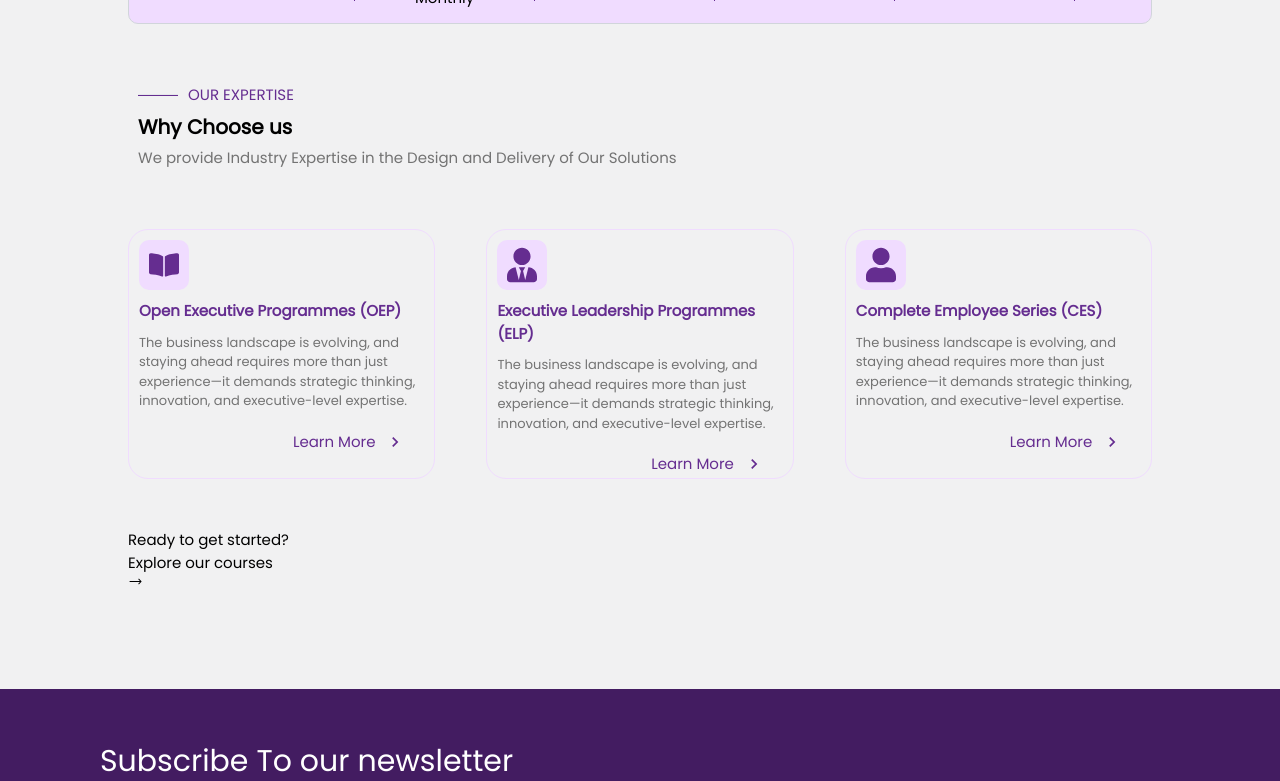
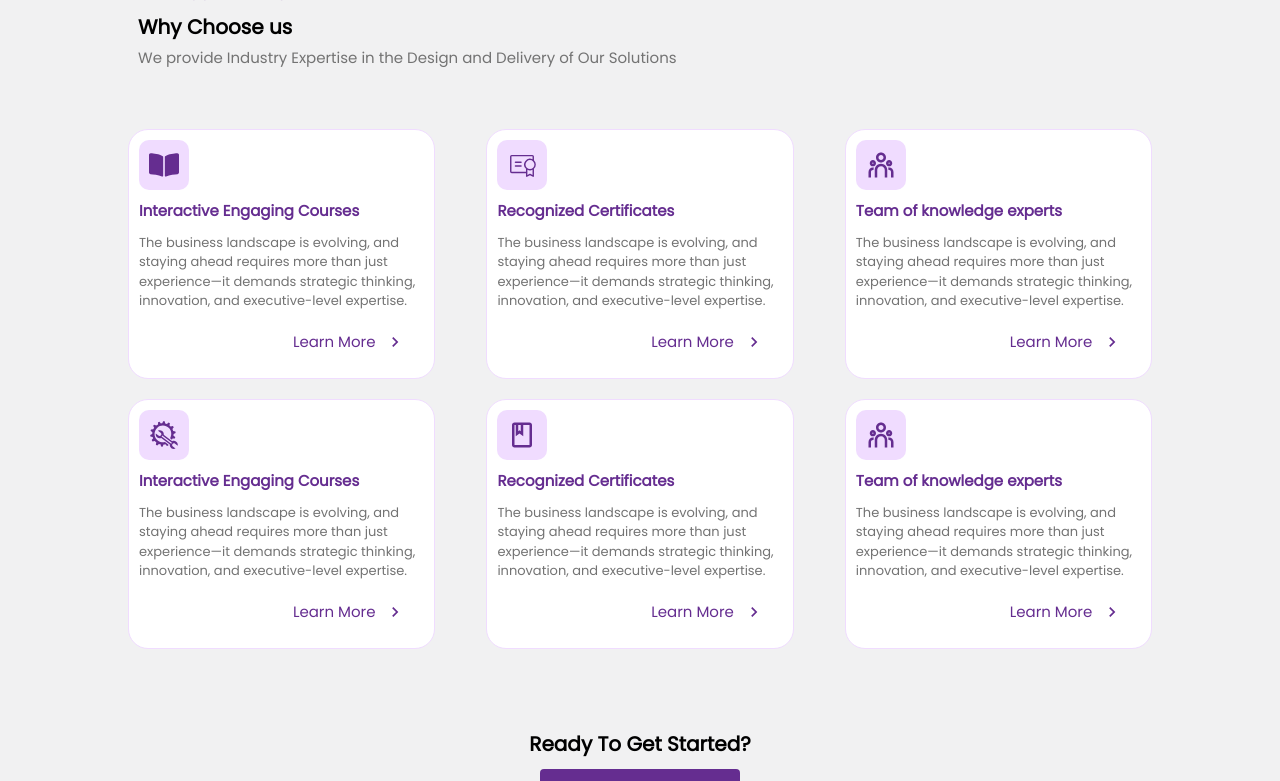
Before and after one commit to Crosstie-Solutions/website-frontend, a React (Vite) app: page /about-us in a window 1280 px wide. Shown: the part 2260-3041 px from the top of the page. Built offline with nearby package versions, Linux system fonts and the light colour scheme.

Commit message:
working on about page

```diff
--- a/src/components/WhyChooseUs/WhyChooseUs.jsx
+++ b/src/components/WhyChooseUs/WhyChooseUs.jsx
@@ -5,8 +5,10 @@ import { FaUserTie } from "react-icons/fa";
 import { Link } from 'react-router-dom';
 import { FaUser } from "react-icons/fa";
 import { HiArrowLongRight } from "react-icons/hi2";
-
-
+import { PiCertificateLight } from "react-icons/pi";
+import { RiTeamLine } from "react-icons/ri";
+import { GiAutoRepair } from "react-icons/gi";
+import { MdOutlineClass } from "react-icons/md";
 
 
 function WhyChooseUs() {
@@ -32,13 +34,13 @@ function WhyChooseUs() {
         {/* Training Programmes */}
 
         {solution==="Training Programmes" &&
-        <div className='flex items-center justify-between h-auto large:flex-row w-100 small:flex-col small:gap-3 large:gap-0'>
+        <div className='flex flex-wrap items-center justify-between h-auto large:flex-row w-100 small:flex-col small:gap-3 large:gap-2'>
 
-            <div className='flex flex-col gap-1 p-1 border border-crossIconBg large:w-30 h-250px text-15px rounded-20 small:w-100'>
+            <div className='flex flex-col gap-1 p-1 bg-white border border-crossIconBg large:w-30 h-250px text-15px rounded-20 small:w-100'>
 
                 <div className='flex items-center justify-center p-1 rounded-10 bg-crossIconBg h-50px w-50px'><FaBookOpen className='text-crossLightPurple text-50px'/></div>
 
-                <h3 className='font-bold text-crossLightPurple'>Open Executive Programmes (OEP)</h3>
+                <h3 className='font-bold text-crossLightPurple'>Interactive Engaging Courses</h3>
 
                 <p className='text-13px text-crossTextGray'>The business landscape is evolving, and staying ahead requires more than just experience—it demands strategic thinking, innovation, and executive-level expertise.</p>
 
@@ -46,21 +48,52 @@ function WhyChooseUs() {
 
             </div>
 
-            <div className='flex flex-col gap-1 p-1 border border-crossIconBg large:w-30 h-250px text-15px rounded-20 small:w-100'>
-                <div className='flex items-center justify-center p-1 rounded-10 bg-crossIconBg h-50px w-50px'><FaUserTie className='text-crossLightPurple text-50px'/></div>
+            <div className='flex flex-col gap-1 p-1 bg-white border border-crossIconBg large:w-30 h-250px text-15px rounded-20 small:w-100'>
+                <div className='flex items-center justify-center p-1 rounded-10 bg-crossIconBg h-50px w-50px'><PiCertificateLight className='text-crossLightPurple text-50px'/></div>
 
-                <h3 className='font-bold text-crossLightPurple'>Executive Leadership
-                Programmes (ELP)</h3>
+                <h3 className='font-bold text-crossLightPurple'>Recognized Certificates</h3>
 
                 <p className='text-13px text-crossTextGray'>The business landscape is evolving, and staying ahead requires more than just experience—it demands strategic thinking, innovation, and executive-level expertise.</p>
 
                 <Link to='/' className='flex items-center self-end justify-center h-auto gap-1 mt-1 w-150px text-crossLightPurple'>Learn More <MdOutlineChevronRight className='text-20px'/></Link>
             </div>
 
-            <div className='flex flex-col gap-1 p-1 border border-crossIconBg large:w-30 h-250px text-15px rounded-20 small:w-100'>
-                <div className='flex items-center justify-center p-1 rounded-10 bg-crossIconBg h-50px w-50px'><FaUser className='text-crossLightPurple text-50px'/></div>
+            <div className='flex flex-col gap-1 p-1 bg-white border border-crossIconBg large:w-30 h-250px text-15px rounded-20 small:w-100'>
+                <div className='flex items-center justify-center p-1 rounded-10 bg-crossIconBg h-50px w-50px'><RiTeamLine className='text-crossLightPurple text-50px'/></div>
 
-                <h3 className='font-bold text-crossLightPurple'>Complete Employee Series (CES)</h3>
+                <h3 className='font-bold text-crossLightPurple'>Team of knowledge experts</h3>
+
+                <p className='text-13px text-crossTextGray'>The business landscape is evolving, and staying ahead requires more than just experience—it demands strategic thinking, innovation, and executive-level expertise.</p>
+
+                <Link to='/' className='flex items-center self-end justify-center h-auto gap-1 mt-1 w-150px text-crossLightPurple'>Learn More <MdOutlineChevronRight className='text-20px'/></Link>
+            </div>
+
+            <div className='flex flex-col gap-1 p-1 bg-white border border-crossIconBg large:w-30 h-250px text-15px rounded-20 small:w-100'>
+
+                <div className='flex items-center justify-center p-1 rounded-10 bg-crossIconBg h-50px w-50px'><GiAutoRepair className='text-crossLightPurple text-50px'/></div>
+
+                <h3 className='font-bold text-crossLightPurple'>Interactive Engaging Courses</h3>
+
+                <p className='text-13px text-crossTextGray'>The business landscape is evolving, and staying ahead requires more than just experience—it demands strategic thinking, innovation, and executive-level expertise.</p>
+
+                <Link to='/' className='flex items-center self-end justify-center h-auto gap-1 mt-1 w-150px text-crossLightPurple'>Learn More <MdOutlineChevronRight className='text-20px'/></Link>
+
+            </div>
+
+            <div className='flex flex-col gap-1 p-1 bg-white border border-crossIconBg large:w-30 h-250px text-15px rounded-20 small:w-100'>
+                <div className='flex items-center justify-center p-1 rounded-10 bg-crossIconBg h-50px w-50px'><MdOutlineClass className='text-crossLightPurple text-50px'/></div>
+
+                <h3 className='font-bold text-crossLightPurple'>Recognized Certificates</h3>
+
+                <p className='text-13px text-crossTextGray'>The business landscape is evolving, and staying ahead requires more than just experience—it demands strategic thinking, innovation, and executive-level expertise.</p>
+
+                <Link to='/' className='flex items-center self-end justify-center h-auto gap-1 mt-1 w-150px text-crossLightPurple'>Learn More <MdOutlineChevronRight className='text-20px'/></Link>
+            </div>
+
+            <div className='flex flex-col gap-1 p-1 bg-white border border-crossIconBg large:w-30 h-250px text-15px rounded-20 small:w-100'>
+                <div className='flex items-center justify-center p-1 rounded-10 bg-crossIconBg h-50px w-50px'><RiTeamLine className='text-crossLightPurple text-50px'/></div>
+
+                <h3 className='font-bold text-crossLightPurple'>Team of knowledge experts</h3>
 
                 <p className='text-13px text-crossTextGray'>The business landscape is evolving, and staying ahead requires more than just experience—it demands strategic thinking, innovation, and executive-level expertise.</p>
 
@@ -69,9 +102,9 @@ function WhyChooseUs() {
 
         </div>}
 
-                <div>
-                    <h4>Ready to get started?</h4>
-                    <Link>Explore our courses <HiArrowLongRight /></Link>
+                <div className='flex flex-col items-center h-auto gap-1 mt-3 w-100'>
+                    <h4 className='font-bold text-20px'>Ready To Get Started?</h4>
+                    <Link className='flex items-center w-auto gap-1 p-1 text-white rounded h-40px bg-crossLightPurple'>Explore Our Courses <HiArrowLongRight className='text-20px'/></Link>
                 </div>
     </div>
     </div>
--- a/src/pages/AboutUsPage/AboutUsPage.jsx
+++ b/src/pages/AboutUsPage/AboutUsPage.jsx
@@ -14,7 +14,7 @@ import WhyChooseUs from "../../components/WhyChooseUs/WhyChooseUs";
 
 function AboutUsPage() {
   return (
-    <div className="relative flex flex-col items-center justify-center gap-5 mt-10 text-15px large:w-100vw large:h-auto small:w-100vw small:h-auto">
+    <div className="relative flex flex-col items-center justify-start gap-5 text-15px large:w-100vw large:h-auto small:w-100vw small:h-auto">
 
       <div className="flex flex-col items-start justify-center text-white large:gap-1 large:w-100vw large:h-100vh small:px-0 large:p-0 small:gap-2 small:h-200px small:w-100vw">
 
@@ -43,12 +43,12 @@ function AboutUsPage() {
         <MobileButtonSwiper />
       </div>
 
-      <div className="flex items-center justify-center h-auto gap-20 mt-5 w-100">
-        <div className="w-40 h-auto bg-[#F9F9F9] p-2 rounded">
+      <div className="flex items-center justify-center h-auto large:mt-5 large:gap-20 small:flex-col-reverse large:flex-row w-100 small:gap-1">
+        <div className="large:w-40 h-auto bg-[#F9F9F9] p-2 rounded small:w-90vw">
          <p className="leading-loose">Lorem ipsum dolor, sit amet consectetur adipisicing elit. Eius excepturi labore magnam odit, magni quo eos, ipsa quis cupiditate porro similique deserunt voluptatibus iure laudantium perspiciatis rerum ea eum autem!</p>
         </div>
 
-        <img src={PHOTOS.logo} alt="logo"  className="-rotate-90 w-200px h-50px"/>
+        <img src={PHOTOS.logo} alt="logo"  className="large:-rotate-90 large:w-200px large:h-50px small:h-40px small:w-150px"/>
       </div>
 
       <WhoWeAre />
```
